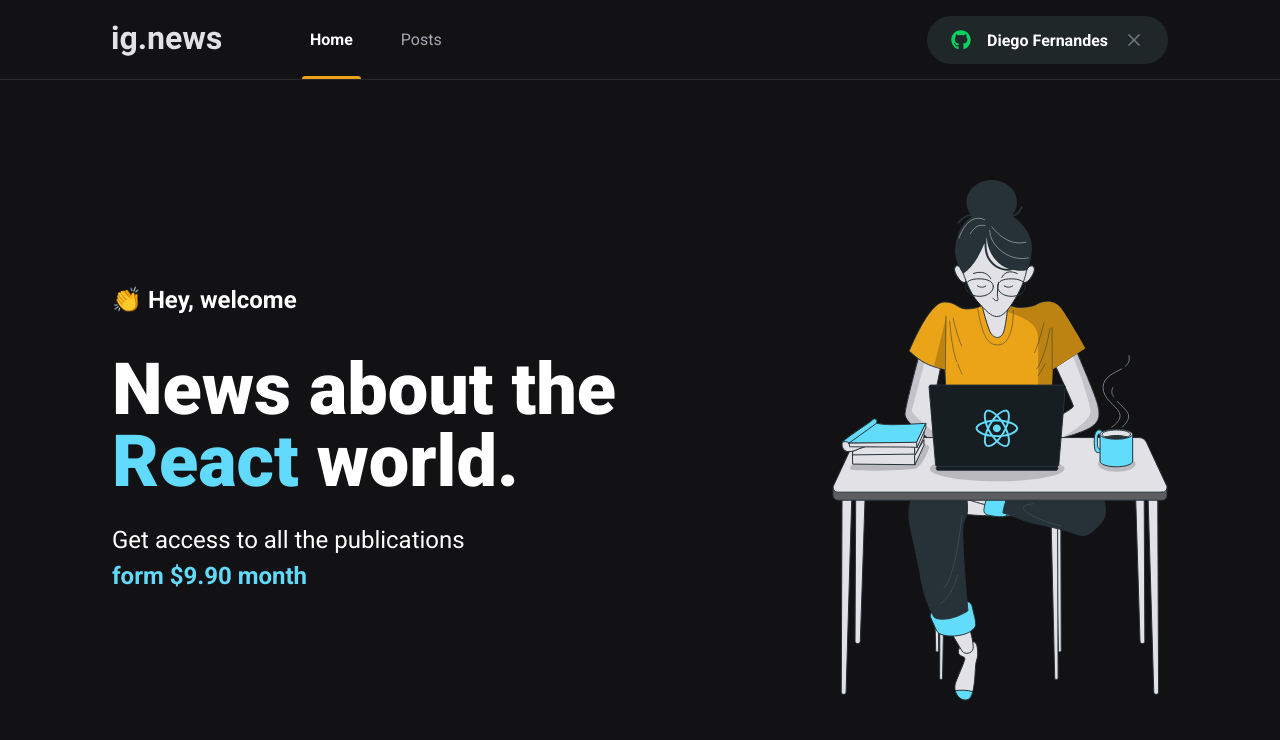
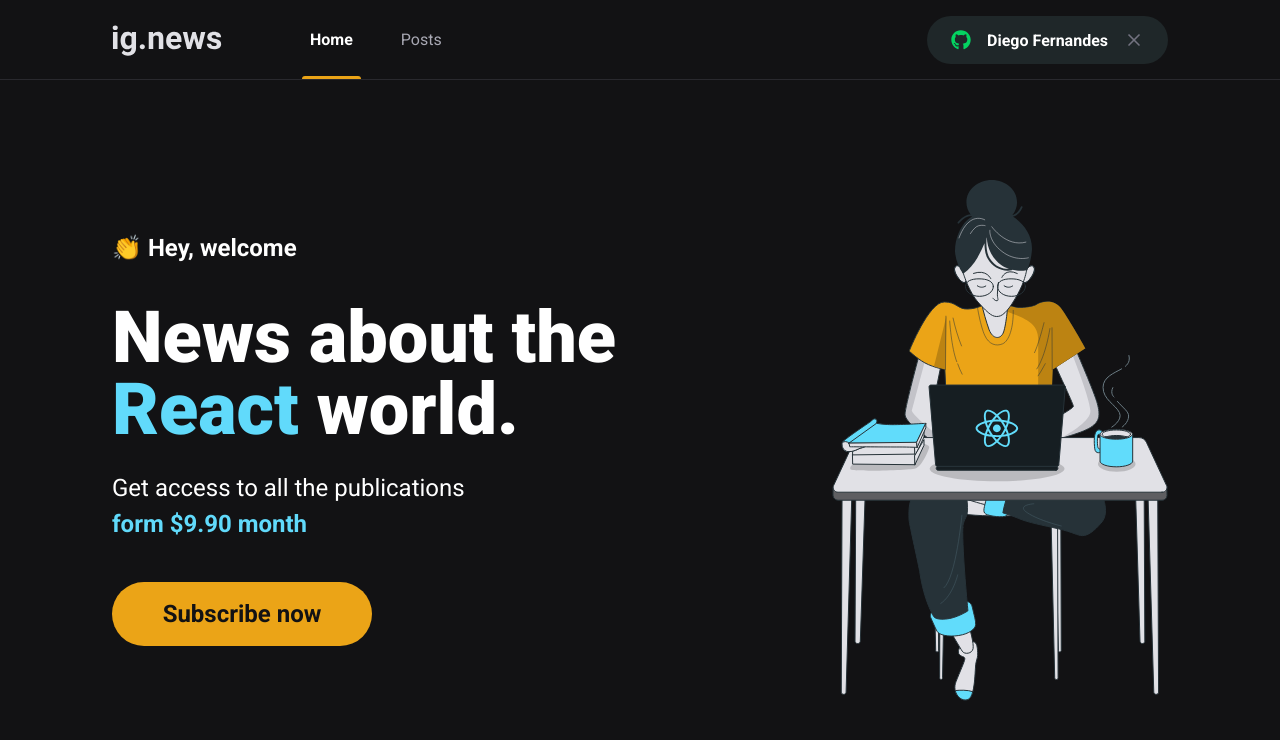
Before and after one commit to olucasfreitas/ignews, a Next.js app: page / in a window 1280 px wide. Shown: the top 740 px of the page. Built offline with nearby package versions, Linux system fonts and the light colour scheme.

Commit message:
estilizando subscribeButton

```diff
--- /dev/null
+++ b/src/components/SubscribeButton/index.tsx
@@ -0,0 +1,9 @@
+import styles from "./styles.module.scss";
+
+export function SubscribeButton() {
+  return (
+    <button type="button" className={styles.subscribeButton}>
+      Subscribe now
+    </button>
+  );
+}
--- /dev/null
+++ b/src/components/SubscribeButton/styles.module.scss
@@ -0,0 +1,18 @@
+.subscribeButton {
+  height: 4rem;
+  width: 260px;
+  border: 0;
+  border-radius: 2rem;
+  background: var(--yellow-500);
+  color: var(--gray-900);
+  font-size: 1.5rem;
+  font-weight: bold;
+  display: flex;
+  align-items: center;
+  justify-content: center;
+  transition: filter 0.2s;
+
+  &:hover {
+    filter: brightness(0.8);
+  }
+}
--- a/src/pages/home.module.scss
+++ b/src/pages/home.module.scss
@@ -34,4 +34,8 @@
       font-weight: bold;
     }
   }
+
+  button {
+    margin-top: 2.5rem;
+  }
 }
--- a/src/pages/index.tsx
+++ b/src/pages/index.tsx
@@ -1,4 +1,5 @@
 import Head from "next/head";
+import { SubscribeButton } from "../components/SubscribeButton";
 import styles from "./home.module.scss";
 
 export default function Home() {
@@ -17,6 +18,7 @@
             Get access to all the publications <br />
             <span>form $9.90 month</span>
           </p>
+          <SubscribeButton />
         </section>
         <img src="/images/avatar.svg" alt="girl coding" />
       </main>
```
